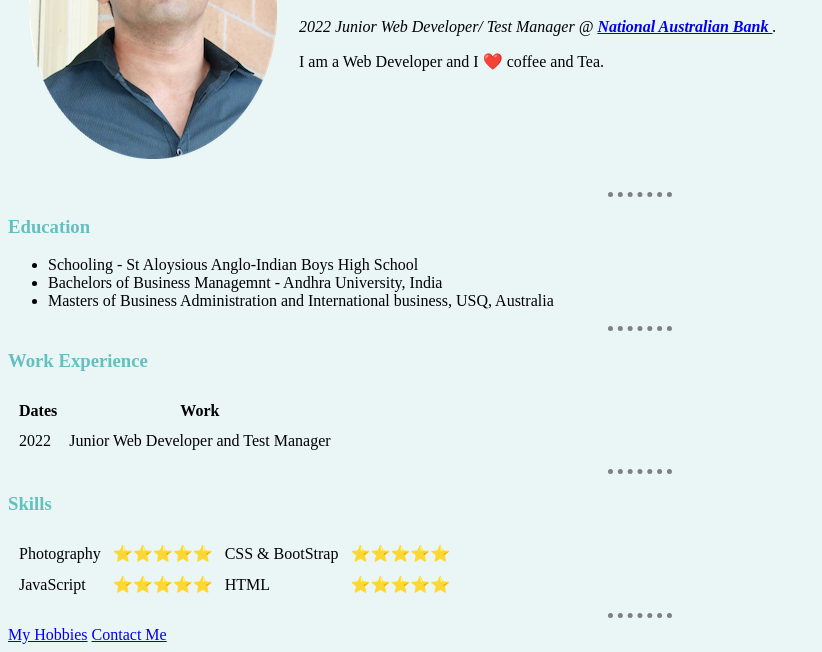
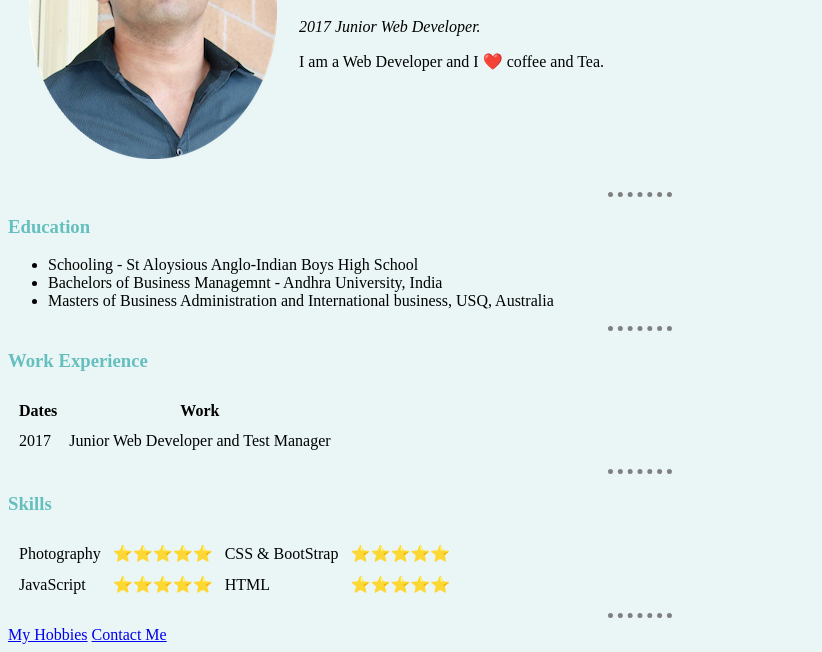
Before and after one commit to bagubhargav/Bhargav-CV, a plain HTML site: page index.html in a window 1280 px wide. Shown: the part 166-818 px from the top of the page, without its empty margins (0-822 px from the left). Drawn offline with Linux system fonts and the light colour scheme.

Commit message:
Update index.html

```diff
--- a/index.html
+++ b/index.html
@@ -13,7 +13,7 @@
       <tr>
         <td><img src="images/bharg.png" alt="bhargav profile picture"></td>
         <td><h1>Bhargav Bagusetty</h1>
-        <p><em> 2022 Junior Web Developer/ Test Manager @ <strong><a href="https://www.nab.com.au/"> National Australian Bank </a></strong>.</em></p>
+        <p><em> 2017 Junior Web Developer.</em></p>
         <p>I am a Web Developer and I ❤️ coffee and Tea.</p></td>
       </tr>
     </table>
@@ -35,7 +35,7 @@
       </thead>
       <tbody>
         <tr>
-          <td>2022</td>
+          <td>2017</td>
           <td>Junior Web Developer and Test Manager</td>
         </tr>
       </tbody>
```
